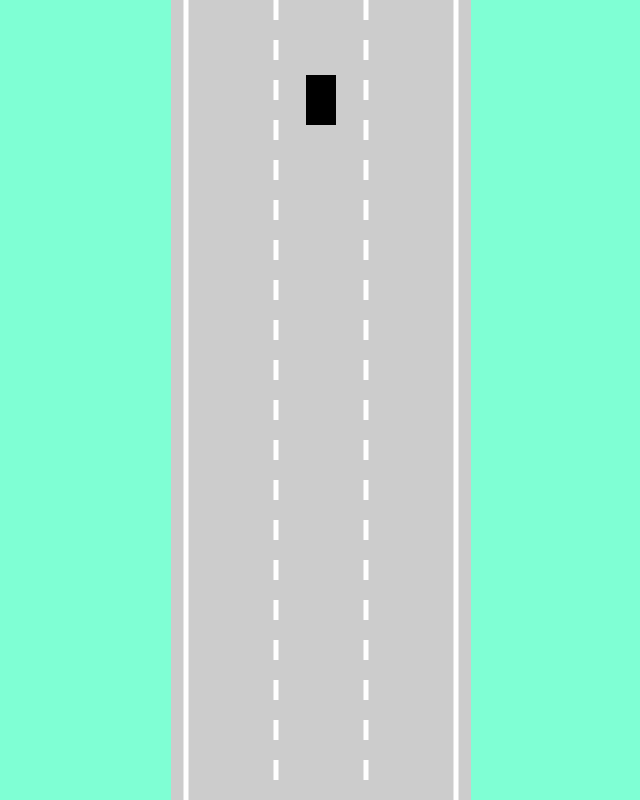
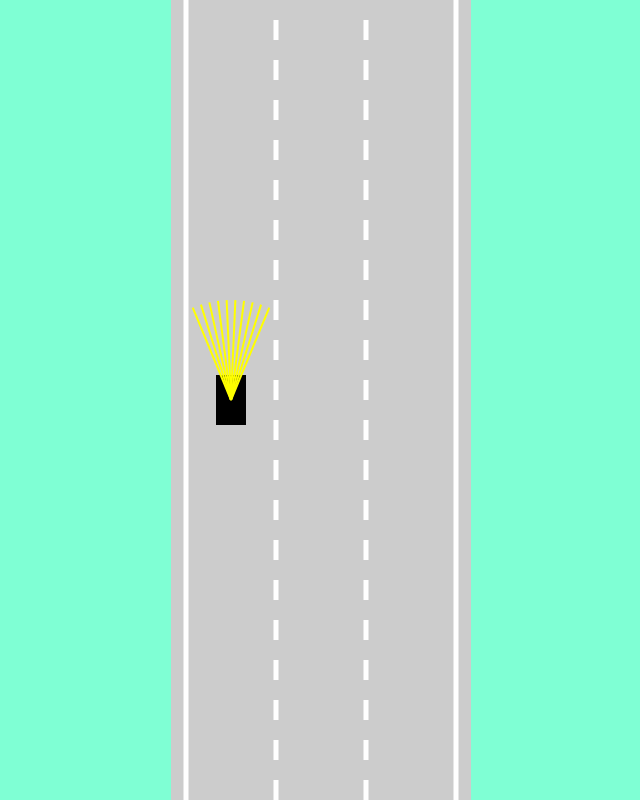
Before and after one commit to wyc666wyc/cloud-house, a React (Vite) app in the folder client/: page / in a window 1280 px wide. Shown: the whole page, without its empty margins (319-959 px from the left). Built offline with nearby package versions, Linux system fonts and the light colour scheme.

Commit message:
upload road sensor logical

```diff
--- a/client/src/class/Car.ts
+++ b/client/src/class/Car.ts
@@ -1,4 +1,6 @@
 import Controls from "./Control"
+import Sensor from "./Sensor"
+import type { Coordinate } from '../../types'
 export default class Car {
   x: number
   y: number
@@ -11,21 +13,24 @@ export default class Car {
   angle: number
   angleScale: number
   controls: Controls
+  sensor: Sensor
   constructor(x: number, y: number, w: number, h: number) {
     this.x = x
     this.y = y
     this.w = w
     this.h = h
     this.speed = 0
-    this.maxSpeed = 3
-    this.acceleration = 0.05
+    this.maxSpeed = 30
+    this.acceleration = 0.08
     this.friction = 0.02
     this.angle = 0
     this.angleScale = 0.03
     this.controls = new Controls()
+    this.sensor = new Sensor(this)
   }
-  update() {
+  update(roadBorders: Coordinate[][]) {
     this.#move()
+    this.sensor.update(roadBorders)
   }
   #move() {
     if (this.controls.forward) {
@@ -75,5 +80,6 @@ export default class Car {
     )
     ctx.fill()
     ctx.restore()
+    this.sensor.draw(ctx)
   }
 }
--- a/client/src/class/Road.ts
+++ b/client/src/class/Road.ts
@@ -1,4 +1,5 @@
-import { lerp } from '../utils/index'
+import { lerp } from "../utils/index"
+import { Coordinate } from '../../types'
 
 export default class Road {
   x: number
@@ -9,6 +10,13 @@ export default class Road {
   top: number
   bottom: number
   lineWidth = 5
+
+  topLeft: Coordinate
+  topRight: Coordinate
+  bottomLeft: Coordinate
+  bottomRight: Coordinate
+
+  borders: Coordinate[][]
   constructor(x: number, w: number, laneCount = 3) {
     this.x = x
     this.w = w
@@ -18,27 +26,46 @@ export default class Road {
     const infinity = 1000000
     this.top = -infinity
     this.bottom = infinity
+
+    this.topLeft = { x: this.left, y: this.top }
+    this.topRight = { x: this.right, y: this.top }
+    this.bottomLeft = { x: this.left, y: this.bottom }
+    this.bottomRight = { x: this.right, y: this.bottom }
+    this.borders = [
+      [this.topLeft, this.bottomLeft],
+      [this.topRight, this.bottomRight]
+    ]
+  }
+  getRoadCenter(index: number) {
+    if (index < 0) {
+      index = 0
+    }
+    const laneWidth = this.w / this.laneCount
+    return (
+      this.left +
+      laneWidth / 2 +
+      Math.min(index, this.laneCount - 1) * laneWidth
+    )
   }
   draw(ctx: CanvasRenderingContext2D) {
     ctx.lineWidth = this.lineWidth
-    ctx.strokeStyle = '#fff'
+    ctx.strokeStyle = "#fff"
 
-    for(let i = 0; i <= this.laneCount; i++) {
+    for (let i = 1; i < this.laneCount; i++) {
       const x = lerp(this.left, this.right, i / this.laneCount)
-      if (i > 0 && i < this.laneCount) {
-        ctx.setLineDash([20, 20])
-      } else {
-        ctx.setLineDash([])
-      }
+      ctx.setLineDash([20, 20])
       ctx.beginPath()
       ctx.moveTo(x, this.top)
       ctx.lineTo(x, this.bottom)
       ctx.stroke()
     }
-
-    // ctx.beginPath()
-    // ctx.moveTo(this.right, this.top)
-    // ctx.lineTo(this.right, this.bottom)
-    // ctx.stroke()
+    this.borders.forEach(border => {
+      const [b1, b2] = border
+      ctx.setLineDash([])
+      ctx.beginPath()
+      ctx.moveTo(b1.x, b1.y)
+      ctx.lineTo(b2.x, b2.y)
+      ctx.stroke()
+    })
   }
 }
--- /dev/null
+++ b/client/src/class/Sensor.ts
@@ -0,0 +1,55 @@
+import Car from "./Car"
+import { lerp } from '../utils'
+import { Coordinate } from '../../types'
+
+export default class Sensor {
+  car: Car
+  rayCount: number
+  rayLength: number
+  raySpred: number
+  rays: Coordinate[][]
+  readings: []
+  constructor(car: Car, rayCount = 10) {
+    this.car = car
+    this.rayCount = rayCount
+    this.rayLength = 100
+    this.raySpred = Math.PI / 4
+    this.rays = []
+  }
+  update(roadBorders: Coordinate[][]) {
+    this.#castRays()
+    this.readings = []
+    this.rays.forEach(ray => {
+      this.readings.push(
+        this.#getReadings(ray, roadBorders)
+      )
+    })
+  }
+  #getReadings(ray: Coordinate[], roadBorders: Coordinate[][]) {
+
+  }
+  #castRays() {
+    this.rays.length = 0
+    const { x, y } = this.car
+    for(let i = 0; i < this.rayCount; i++) {
+      const angle = lerp(this.raySpred / 2, -this.raySpred / 2, this.rayCount === 1 ? 0.5 : (i / (this.rayCount - 1))) + this.car.angle
+      const start = { x, y }
+      const end = {
+        x: x - Math.sin(angle) * this.rayLength,
+        y: y - Math.cos(angle) * this.rayLength
+      }
+      this.rays.push([start, end])
+    }
+  }
+  draw(ctx: CanvasRenderingContext2D) {
+    this.rays.forEach(([start, end]) => {
+      ctx.beginPath()
+      ctx.strokeStyle = 'yellow'
+      ctx.lineWidth = 2
+
+      ctx.moveTo(start.x, start.y)
+      ctx.lineTo(end.x, end.y)
+      ctx.stroke()
+    })
+  }
+}
--- a/client/src/views/home/index.tsx
+++ b/client/src/views/home/index.tsx
@@ -14,15 +14,20 @@ function initCanvas() {
   cvs.width = 300
   cvs.height = window.innerHeight
   const ctx = cvs.getContext("2d")!
-  const car = new Car(150, 100, 30, 50)
-  car.draw(ctx)
   const road = new Road(cvs.width / 2, cvs.width * 0.9)
+  const car = new Car(road.getRoadCenter(0), 100, 30, 50)
+  // const car2 = new Car(road.getRoadCenter(1), 100, 30, 50)
   animate()
   function animate() {
-    car.update()
+    car.update(road.borders)
     ctx.clearRect(0, 0, cvs.width, cvs.height)
+
+    ctx.save()
+    ctx.translate(0, -car.y + cvs.height / 2)
     road.draw(ctx)
     car.draw(ctx)
+    // car2.draw(ctx)
+    ctx.restore()
     requestAnimationFrame(animate)
   }
 }
--- /dev/null
+++ b/client/types/index.d.ts
@@ -0,0 +1,4 @@
+export interface Coordinate {
+  x: number
+  y: number
+}
```
